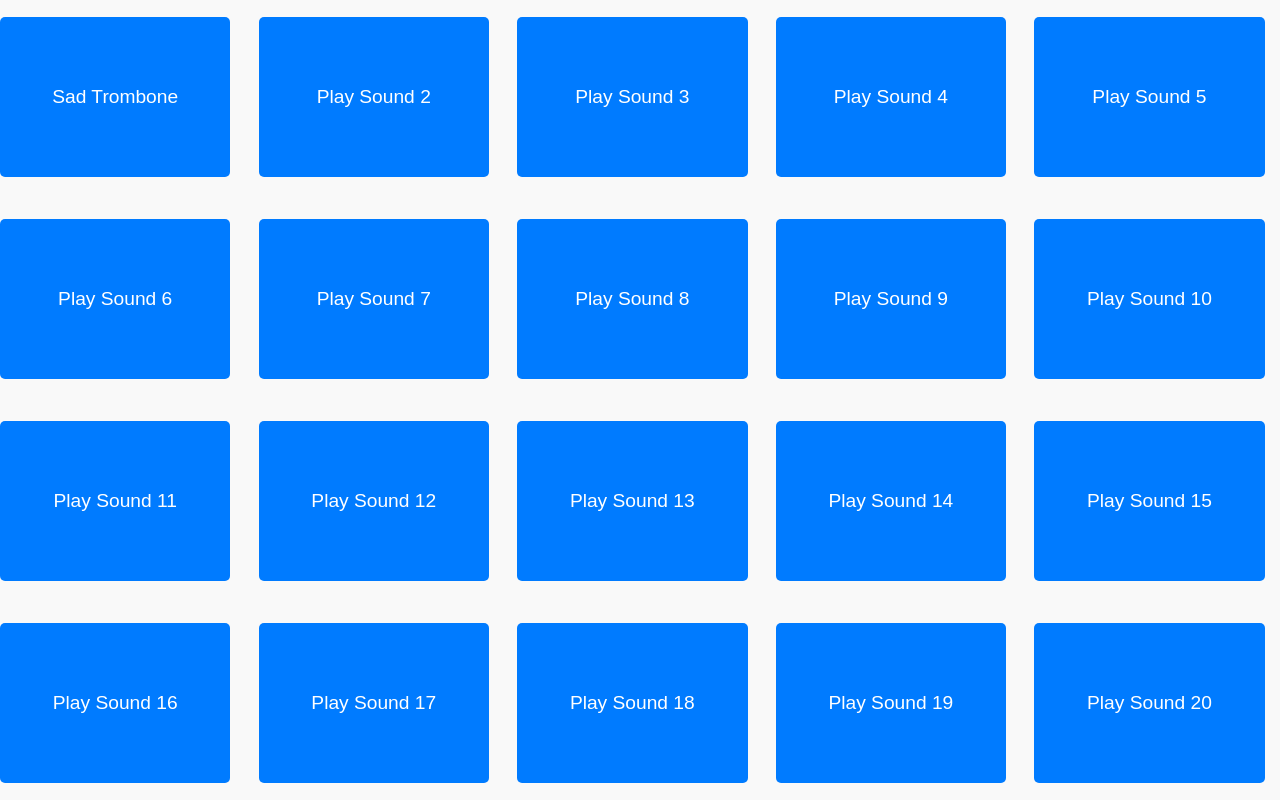
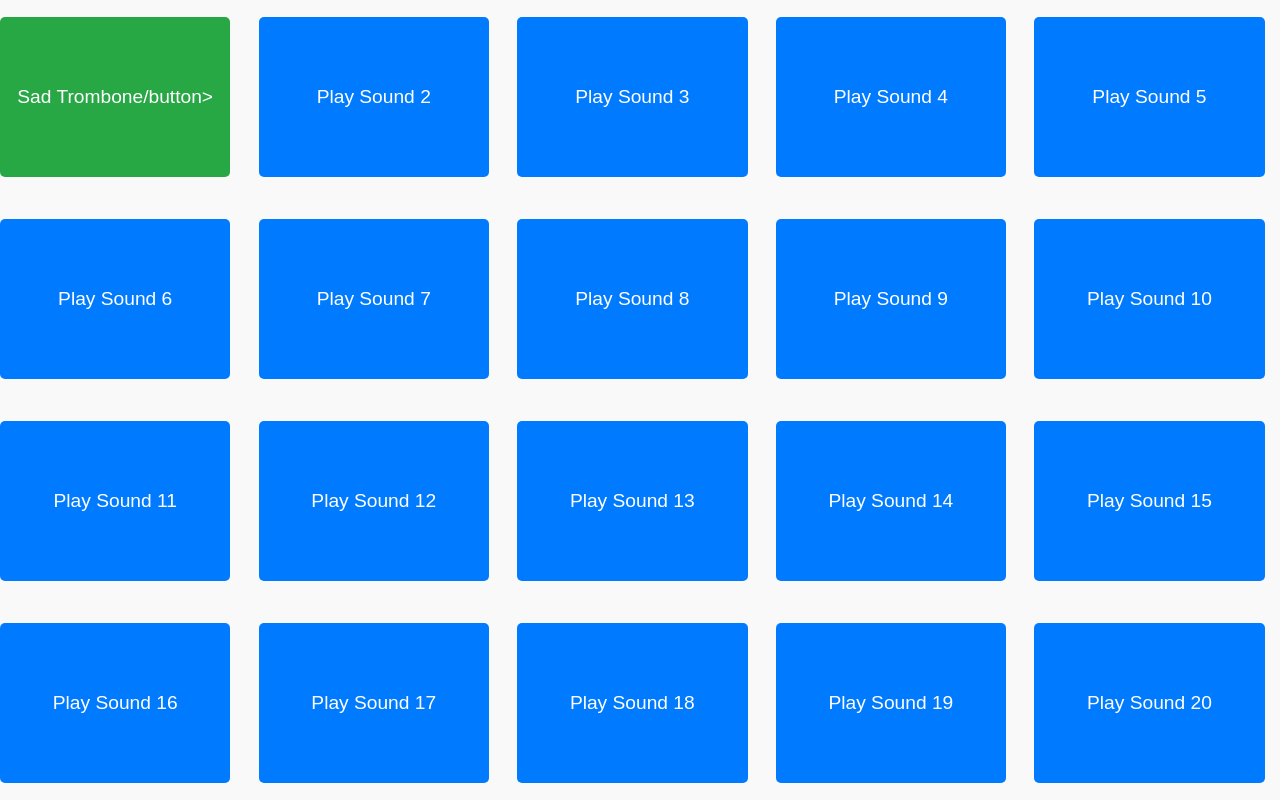
Before and after one commit to lowewalker/sound-effects, a plain HTML site: page index.html in a window 1280 px wide. Drawn offline with Linux system fonts and the light colour scheme.

Commit message:
Update index.html

```diff
--- a/index.html
+++ b/index.html
@@ -40,10 +40,17 @@
             background-color: #0056b3;
             transform: scale(1.05);
         }
+
+        .green {
+            background-color: #28a745;
+        }
+        .green:hover {
+            background-color: #218838;
+        }
     </style>
 </head>
 <body>
-    <button onclick="playSound('sadtrombones.mp3')">Sad Trombone</button>
+    <button class="green" onclick="playSound('sadtrombones.mp3')">Sad Trombone/button>
     <button onclick="playSound('sound2.mp3')">Play Sound 2</button>
     <button onclick="playSound('sound3.mp3')">Play Sound 3</button>
     <button onclick="playSound('sound4.mp3')">Play Sound 4</button>
```
